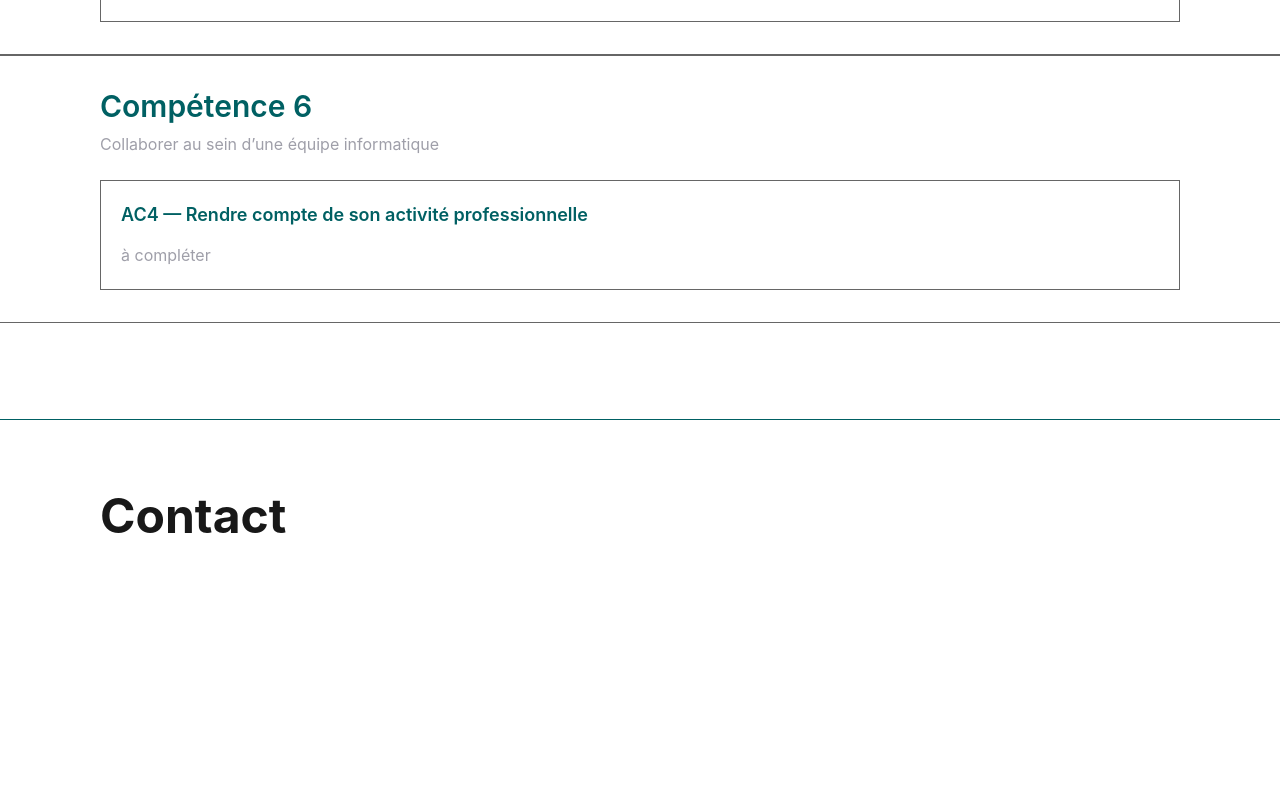
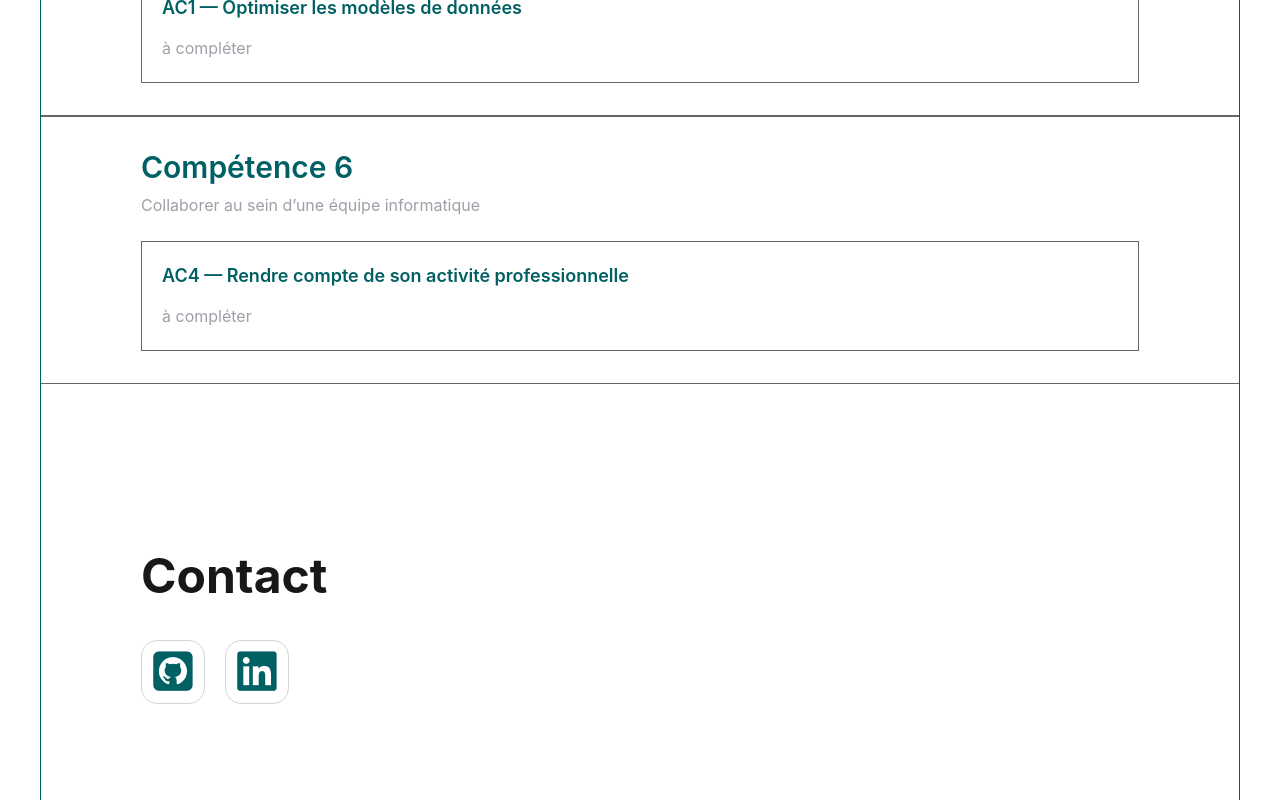
Before and after one commit to SpicyFire21/portofolio-stage-but2, a Vue app: page / in a window 1280 px wide. Shown: the part 4107-4907 px from the top of the page. Before the commit the page ends 4751 px from the top, so only its background shows below. Built offline with nearby package versions, Linux system fonts and the light colour scheme.

Commit message:
feat(contact): ajout de contacts

```diff
--- a/package.json
+++ b/package.json
@@ -9,6 +9,7 @@
     "preview": "vite preview"
   },
   "dependencies": {
+    "@fortawesome/fontawesome-free": "^7.2.0",
     "pinia": "^3.0.4",
     "vue": "^3.5.32",
     "vue-router": "^5.0.4"
--- a/src/App.vue
+++ b/src/App.vue
@@ -3,7 +3,7 @@
 
   <div class="flex flex-col bg-[var(--white)] text-[var(--primary)] ">
     <Header/>
-    <main class="">
+    <main class="mx-10 border-l border-r border-[var(--primary)]">
       <Hero/>
 
       <Presentation v-reveal/>
--- a/src/components/sections/Competences.vue
+++ b/src/components/sections/Competences.vue
@@ -1,5 +1,5 @@
 <template>
-  <section id="competences" class="border-t border-b border-[var(--primary)] w-full mx-auto  py-24 flex flex-col gap-8">
+  <section id="competences" class="w-full mx-auto  py-24 flex flex-col gap-8">
 
     <div class="flex flex-col gap-4 px-24 ">
       <h1 class="pb-2 text-5xl font-bold text-[var(--black)]">
--- a/src/components/sections/Contact.vue
+++ b/src/components/sections/Contact.vue
@@ -1,19 +1,38 @@
 <template>
   <section id="contact" class="px-25 py-24">
+    <h1 class="pb-2 text-5xl font-bold text-[var(--black)]">
+      Contact
+    </h1>
 
-    <h1 class="pb-2 text-5xl font-bold text-[var(--black)]">Contact
-    </h1>
-    <p class="text-zinc-400 leading-8 max-w-5xl">
-
-
-    </p>
+    <div class="flex gap-5 mt-8">
+      <a
+          v-for="item in contacts"
+          :key="item.name"
+          :href="item.link"
+          target="_blank"
+          class="w-16 h-16 rounded-2xl border border-zinc-300
+               flex items-center justify-center
+               text-3xl transition
+               hover:-translate-y-1 hover:border-[var(--primary)]"
+      >
+        <i
+            :class="['fa-brands fa-xl', item.icon]"
+            class="text-[var(--primary)]"
+        />
+      </a>
+    </div>
   </section>
 </template>
 
 <script setup>
-
+const contacts = [
+  {
+    icon:'fa-square-github',
+    link:'https://github.com/SpicyFire21'
+  },
+  {
+    icon:'fa-linkedin',
+    link:'https://www.linkedin.com/in/adam-khnagui-a26659344/'
+  }
+]
 </script>
-
-<style scoped>
-
-</style>
--- a/src/components/sections/Entreprise.vue
+++ b/src/components/sections/Entreprise.vue
@@ -1,5 +1,5 @@
 <template>
-  <section id="entreprise" class="border-t border-b border-[var(--primary)] py-24 px-25">
+  <section id="entreprise" class="border-t  border-[var(--primary)] py-24 px-25">
     <h1 class="pb-2 text-5xl font-bold text-[var(--black)]">
       Entreprise
     </h1>
--- a/src/components/sections/Presentation.vue
+++ b/src/components/sections/Presentation.vue
@@ -1,5 +1,5 @@
 <template>
-  <section id="presentation" class="border-t border-b border-[var(--primary)] px-25 py-24">
+  <section id="presentation" class="border-t border-[var(--primary)] px-25 py-24">
 
     <h1 class="pb-2 text-5xl font-bold text-[var(--black)]">Presentation
     </h1>
--- a/src/main.js
+++ b/src/main.js
@@ -5,6 +5,7 @@ import { createPinia } from 'pinia'
 
 import App from './App.vue'
 import scrollReveal from "@/directives/scrollReveal.js";
+import '@fortawesome/fontawesome-free/css/all.css';
 
 
 const app = createApp(App)
```
Also changed, not shown: 1 other file (tests, documents, lock files or other folders).
